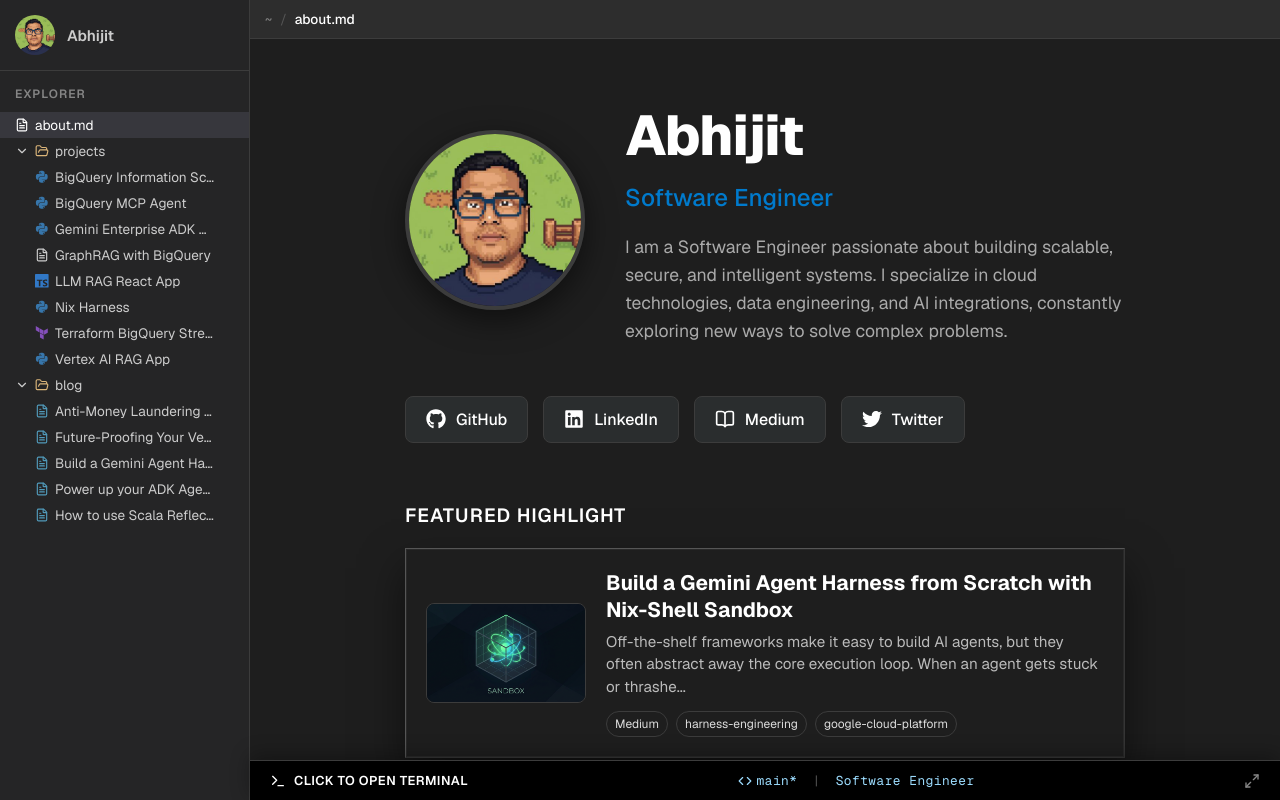
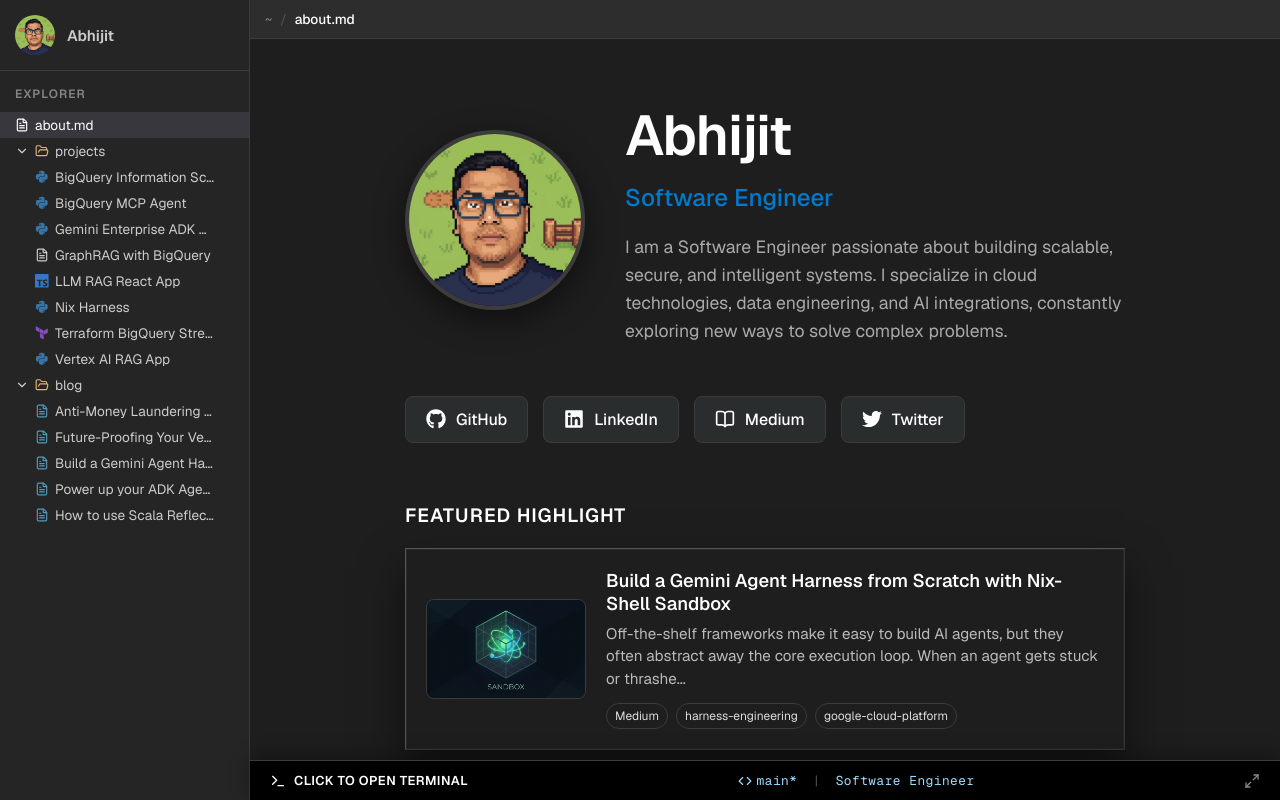
Before and after one commit to abhijitdc/abhijitdc.github.io, a React (Vite) app: page / in a window 1280 px wide. Built offline with nearby package versions, Linux system fonts and the light colour scheme.

Commit message:
style: fix typographic hierarchy and optimize font weights for Geist

```diff
--- a/src/index.css
+++ b/src/index.css
@@ -227,7 +227,7 @@
 
 .hero-name {
   font-size: 3.5rem;
-  font-weight: 800;
+  font-weight: 600;
   color: #fff;
   margin-bottom: 10px;
   letter-spacing: -1px;
@@ -325,7 +325,8 @@
 }
 
 .featured-content h4 {
-  font-size: 1.3rem;
+  font-size: 1.15rem;
+  font-weight: 550;
   color: #fff;
   margin-bottom: 8px;
 }
@@ -429,7 +430,7 @@
 
 .detail-header h2 {
   font-size: 2.2rem;
-  font-weight: 700;
+  font-weight: 600;
   color: #fff;
   line-height: 1.3;
   margin: 0;
```
